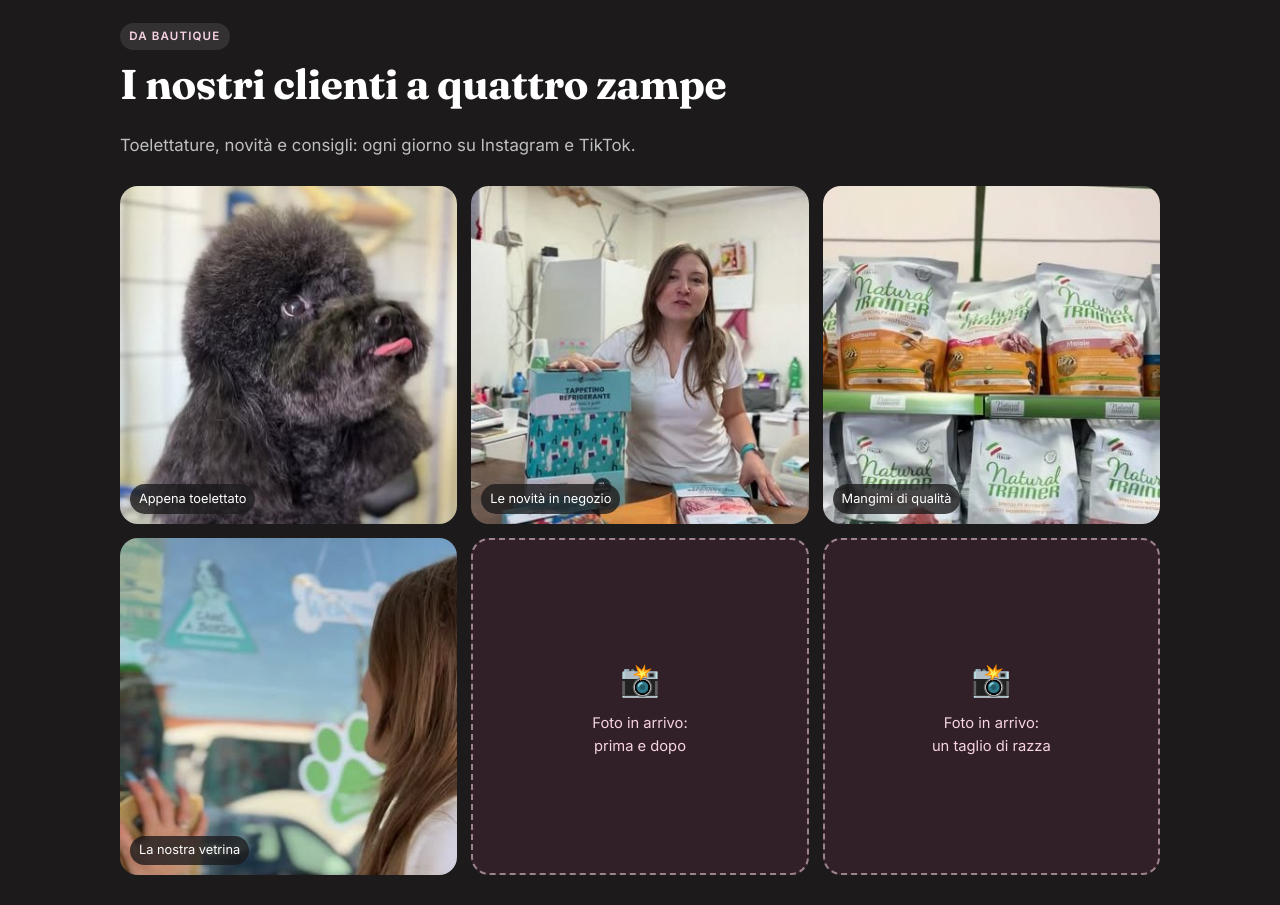
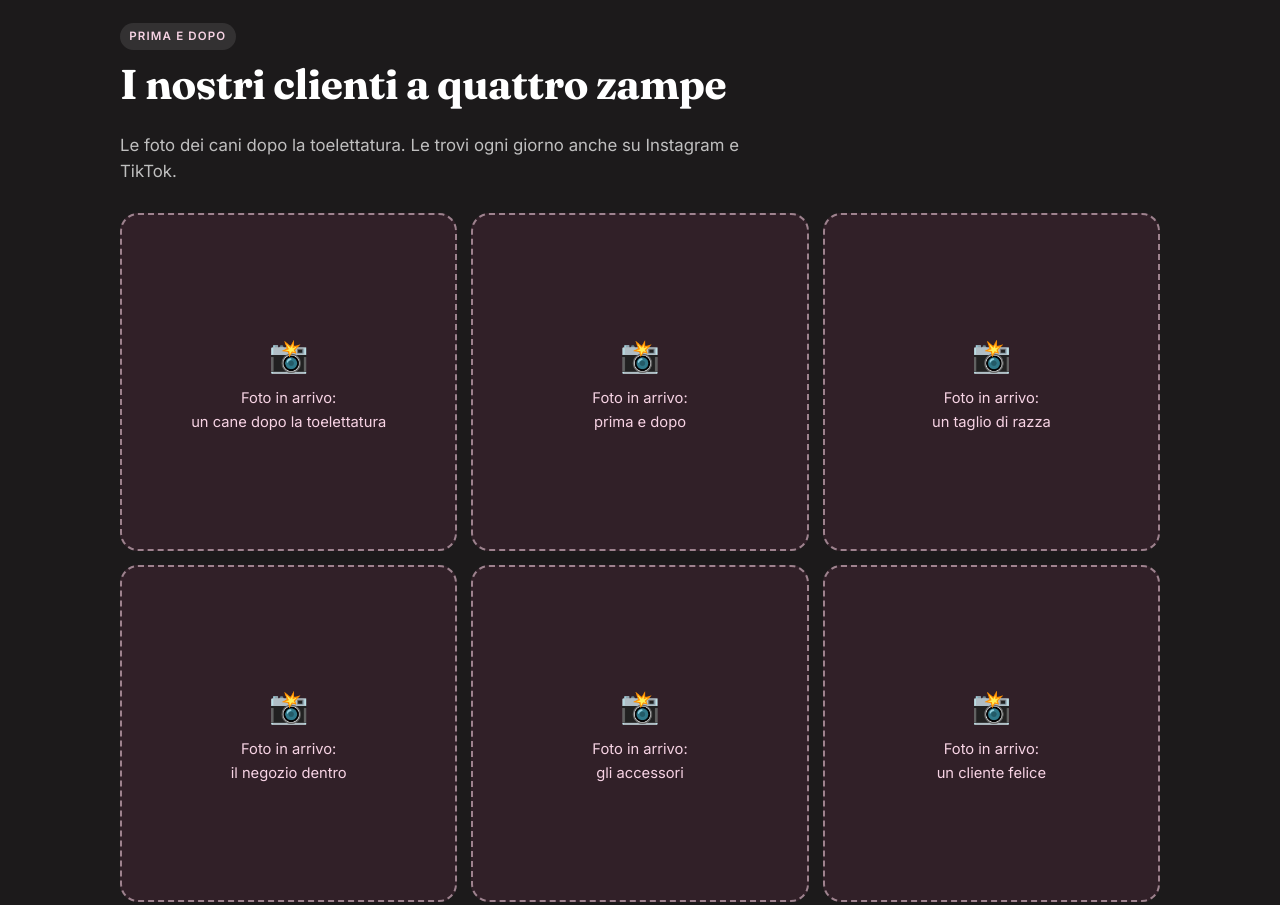
Before and after one commit to Benpo-python/bozza-bautique-lab, a plain HTML site: page index.html in a window 1280 px wide. Shown: the part 1960-2865 px from the top of the page. Drawn offline with Linux system fonts and the light colour scheme.

Commit message:
Bautique: tolte le foto di Instagram

```diff
--- a/index.html
+++ b/index.html
@@ -80,19 +80,16 @@
   .foto{display:grid;grid-template-columns:repeat(3,1fr);gap:14px}
   .ph{aspect-ratio:1/1;border-radius:18px;border:2px dashed rgba(247,211,228,.55);background:rgba(200,85,138,.12);display:grid;place-items:center;text-align:center;padding:16px;color:var(--rosa-tenue);font-size:.92rem}
   .ph b{display:block;font-size:2rem;margin-bottom:6px}
-  .foto figure{border-radius:18px;overflow:hidden;background:#2a2628;position:relative}
-  .foto figure img{width:100%;aspect-ratio:1/1;object-fit:cover}
-  .foto figcaption{position:absolute;left:10px;bottom:10px;background:rgba(28,26,27,.78);color:#fff;font-size:.8rem;padding:.35em .7em;border-radius:999px}
   @media(max-width:780px){.foto{grid-template-columns:1fr 1fr}}
 
   /* noi */
   .noi .wrap{display:grid;grid-template-columns:.85fr 1.15fr;gap:48px;align-items:center}
-  .noi-img{width:100%;aspect-ratio:4/5;object-fit:cover;border-radius:22px;box-shadow:0 24px 50px -24px rgba(0,0,0,.4)}
+  .noi .ph{aspect-ratio:4/5;border-color:var(--rosa);background:var(--rosa-chiaro);color:var(--rosa-scuro)}
   .noi p{color:var(--grigio);font-size:1.05rem;margin-bottom:1em}
   .punti{list-style:none;margin-top:18px}
   .punti li{padding:9px 0;border-bottom:1px dashed rgba(0,0,0,.15)}
   .punti li::before{content:"🐾 "}
-  @media(max-width:820px){.noi .wrap{grid-template-columns:1fr}.noi-img{max-width:340px;margin:0 auto}}
+  @media(max-width:820px){.noi .wrap{grid-template-columns:1fr}.noi .ph{max-width:340px;margin:0 auto;width:100%}}
 
   /* recensione */
   .rec{background:#fff;border-top:1px solid rgba(0,0,0,.06);border-bottom:1px solid rgba(0,0,0,.06)}
@@ -192,23 +189,23 @@
 
 <section class="galleria" id="foto">
   <div class="wrap">
-    <div class="eyebrow">Da Bautique</div>
+    <div class="eyebrow">Prima e dopo</div>
     <h2>I nostri clienti a quattro zampe</h2>
-    <p class="intro">Toelettature, novità e consigli: ogni giorno su Instagram e TikTok.</p>
+    <p class="intro">Le foto dei cani dopo la toelettatura. Le trovi ogni giorno anche su Instagram e TikTok.</p>
     <div class="foto">
-      <figure><img src="img/cane-barboncino.jpg" alt="Barboncino nero appena toelettato da Bautique" loading="lazy" width="361" height="361"><figcaption>Appena toelettato</figcaption></figure>
-      <figure><img src="img/bancone-prodotti.jpg" alt="In negozio con i tappetini refrigeranti per cani" loading="lazy" width="361" height="361"><figcaption>Le novità in negozio</figcaption></figure>
-      <figure><img src="img/scaffale-crocchette.jpg" alt="Scaffale di crocchette Natural Trainer" loading="lazy" width="360" height="360"><figcaption>Mangimi di qualità</figcaption></figure>
-      <figure><img src="img/vetrina-zampe.jpg" alt="La vetrina di Bautique con le zampette" loading="lazy" width="361" height="361"><figcaption>La nostra vetrina</figcaption></figure>
+      <div class="ph"><div><b>📸</b>Foto in arrivo:<br>un cane dopo la toelettatura</div></div>
       <div class="ph"><div><b>📸</b>Foto in arrivo:<br>prima e dopo</div></div>
       <div class="ph"><div><b>📸</b>Foto in arrivo:<br>un taglio di razza</div></div>
+      <div class="ph"><div><b>📸</b>Foto in arrivo:<br>il negozio dentro</div></div>
+      <div class="ph"><div><b>📸</b>Foto in arrivo:<br>gli accessori</div></div>
+      <div class="ph"><div><b>📸</b>Foto in arrivo:<br>un cliente felice</div></div>
     </div>
   </div>
 </section>
 
 <section class="noi">
   <div class="wrap">
-    <img class="noi-img" src="img/in-negozio.jpg" alt="In negozio da Bautique Laboratory" loading="lazy" width="361" height="451">
+    <div class="ph"><div><b>📸</b>Qui una vostra foto<br>in negozio</div></div>
     <div>
       <div class="eyebrow">Chi siamo</div>
       <h2>Con Bautique, il tuo cane è in buone mani</h2>
```
Also changed, not shown: img/bancone-prodotti.jpg (deleted), img/cane-barboncino.jpg (deleted), img/in-negozio.jpg (deleted), img/scaffale-crocchette.jpg (deleted), img/vetrina-zampe.jpg (deleted).
